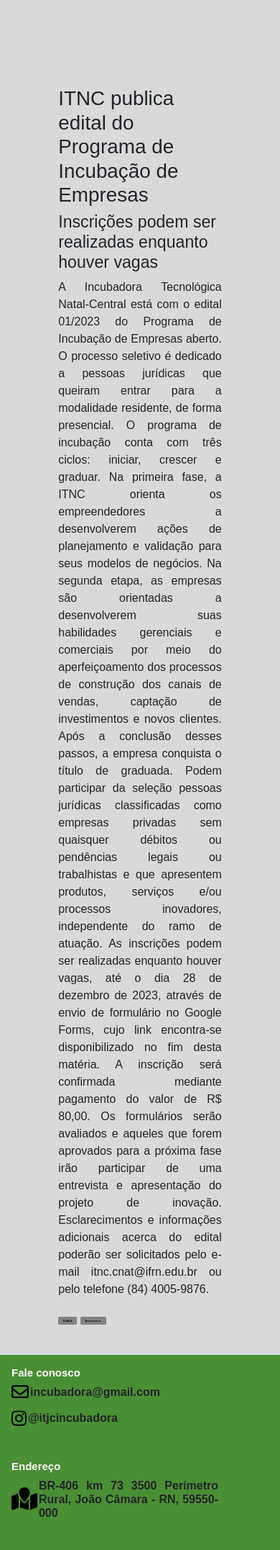
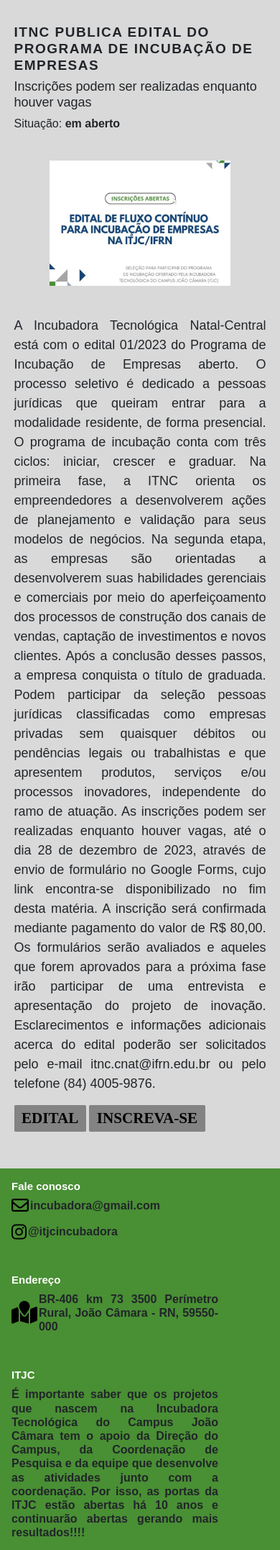
Before and after one commit to luizeduardosb/app-itjc, a Django app: page /edital/2 in a window 390 px wide. Shown: the part 63-2216 px from the top of the page at 72% size. Run offline with Django 4.2, Linux system fonts and the light colour scheme; data comes from the database, SQL or seed files in the repository; some libraries are stand-ins or nearby versions.

Commit message:
Pagina de visualização de edital

```diff
--- a/aplicacoes/static/css/estilos.css
+++ b/aplicacoes/static/css/estilos.css
@@ -546,7 +546,7 @@
 }
 
 .edital-unitario div p {
-    font-size: 1vw;
+    font-size: 18px;
 }
 
 #body-edital-unitario {
@@ -610,16 +610,36 @@
 }
 
 /* EditalView */
+.editalview {
+    margin: 7vh 15%;
+}
 
-.editalview {
-    margin-left: 15%;
-    margin-right: 15%;
-    margin-bottom: 10%;
+.editalview h2 {
+    font-weight: bold;
+    text-transform: uppercase;
+    letter-spacing: 1.5px;
 }
 
 .editalview p {
     text-align: justify;
+    margin-top: 5vh;
+    font-size: 18px;
 }
+
+.edital_top {
+    display: flex;
+}
+
+.edital_img img {
+    width: 45vh;
+    margin-left: 5vh;
+}
+
+button.button-edital.view {
+    font-size: 2.5vh;
+
+}
+
 
 /* Seção contato */
 section#contato {
@@ -700,6 +720,20 @@
         padding-left: 15%;
         padding-right: 15%;
     }
+
+    /* EditalView */
+
+    .editalview h2 {
+        font-size: 25px;
+    }
+
+    .editalview h3 {
+        font-size: 22px;
+    }
+
+    .editalview h5 {
+        font-size: 18px;
+    }
 }
 
 @media (max-width: 1045px) {
@@ -744,6 +778,19 @@
 
     .dados label {
         font-size: 15px;
+    }
+
+    /* EditalView */
+    .editalview {
+        margin: 7vh 10%;
+    }
+
+    .editalview h2 {
+        font-size: 25px;
+    }
+
+    .editalview h3 {
+        font-size: 3vh;
     }
 }
 
@@ -822,6 +869,29 @@
         padding-left: 5%;
         padding-right: 5%;
         min-height: 35vh;
+    }
+
+    /* EditalView */
+    .editalview {
+        margin: 6vh 10%;
+    }
+
+    .editalview h2 {
+        font-weight: bold;
+        text-transform: uppercase;
+    }
+
+    .edital_top {
+        display: block;
+    }
+
+    .edital_img {
+        margin: 5vh 19%;
+    }
+
+    .edital_img img {
+        margin: 0;
+        width: 100%;
     }
 }
 
@@ -959,6 +1029,24 @@
     .dados label {
         font-size: 15px;
     }
+
+    /* EditalView */
+    .editalview {
+        margin: 6vh 5%;
+    }
+
+    .editalview h2 {
+        font-weight: bold;
+        text-transform: uppercase;
+    }
+
+    .edital_top {
+        display: block;
+    }
+
+    .edital_img {
+        margin: 5vh 14%;
+    }
 }
 
 @media (max-width: 544px) {
@@ -991,6 +1079,24 @@
     /* Seção Empresas*/
     section#empresas header h2 {
         font-size: 25px;
+    }
+
+    /* Edital View */
+
+    .editalview {
+        margin-top: 4vh;
+    }
+
+    .editalview h2 {
+        font-size: 19px;
+    }
+
+    .editalview h3 {
+        font-size: 18px;
+    }
+
+    .editalview h5 {
+        font-size: 16px;
     }
 
 }
--- a/aplicacoes/templates/aplicacoes/edital.html
+++ b/aplicacoes/templates/aplicacoes/edital.html
@@ -3,17 +3,22 @@
 
 {% block content %}
 <div class="editalview">
-    <br>
-    <br>
-    <br>
-    <br>
-    <br>
-    <div class="offset-1 col-10 list-div">
-        <h1>{{edital.titulo}}</h1>
-        <h3>{{edital.subtitulo}}</h3>
-        <p>{{edital.materia}}</p>
-        <a href="{{edital.link}}"><button class="button-edital"><b>Edital</b></button></a>
-        <a href="{{edital.inscricao}}"><button class="button-edital"><b>Inscreva-se</b></button></a>
+    <div class="edital_top">
+        <div class="edital_titulo">
+            <h2>{{edital.titulo}}</h2>
+            <h3>{{edital.subtitulo}}</h3>
+            <h5>Situação: <b>{{edital.status}}</b></h5>
+        </div>
+        <div class="edital_img">
+            {% if edital.imagem %}
+            <img src="{{ edital.imagem.url }}" alt="Edital" />
+            {% else %}
+            <p>Nenhuma imagem disponível</p>
+            {% endif %}
+        </div>
     </div>
+    <p>{{edital.materia}}</p>
+    <a href="{{edital.link}}"><button class="button-edital view"><b>EDITAL</b></button></a>
+    <a href="{{edital.inscricao}}"><button class="button-edital view"><b>INSCREVA-SE</b></button></a>
 </div>
 {% endblock %}
--- a/aplicacoes/templates/aplicacoes/home.html
+++ b/aplicacoes/templates/aplicacoes/home.html
@@ -118,14 +118,14 @@
             {% if edital.imagem %}
             <img id="imagem-edital" src="{{ edital.imagem.url }}" alt="Edital" />
             {% else %}
-            <p>Nenhuma imagem disponível.</p>
+            <p>Nenhuma imagem disponível</p>
             {% endif %}
           </div>
 
           <div class="edital-unitario-materia">
             <h5><b>{{ edital.titulo }}</b></h5>
             <span>{{ edital.materia }}</span>
-            <p>Situação: {{ edital.status }}</p>
+            <p>Situação: <b>{{ edital.status }}</b></p>
           </div>
         </div>
         <footer id="rodape-edital-unitario">
```
Lines whose indentation alone changed are shown as unchanged.
